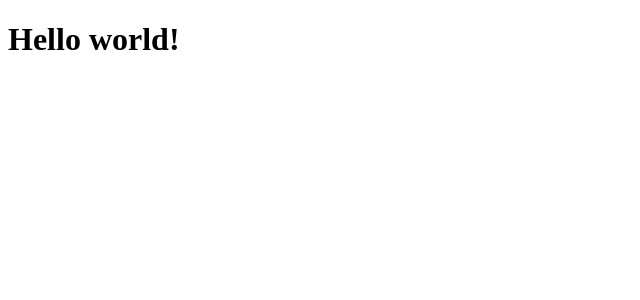
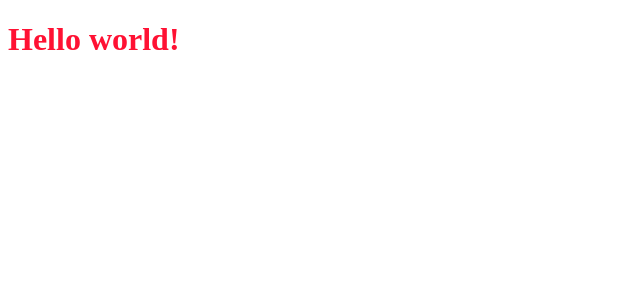
Before and after one commit to AndersonAndrad/course-rocketseat-chapter1-reactjs, a React app: page / in a window 1280 px wide. Shown: the top 300 px of the page, without its empty margins (0-640 px from the left). Built offline with nearby package versions, Linux system fonts and the light colour scheme.

Commit message:
config - adding the styles config, configuring the css and sass

```diff
--- a/package.json
+++ b/package.json
@@ -20,7 +20,12 @@
     "@babel/preset-react": "^7.14.5",
     "babel-loader": "^8.2.2",
     "cross-env": "^7.0.3",
+    "css-loader": "^6.2.0",
     "html-webpack-plugin": "^5.3.2",
+    "node-sass": "^6.0.1",
+    "sass": "^1.35.2",
+    "sass-loader": "^12.1.0",
+    "style-loader": "^3.2.1",
     "webpack": "^5.45.1",
     "webpack-cli": "^4.7.2",
     "webpack-dev-server": "^3.11.2"
--- a/src/App.jsx
+++ b/src/App.jsx
@@ -1,3 +1,6 @@
+// styles
+import './styles/global.module.scss'
+
 export default function App() {
   return (
     <div>
--- /dev/null
+++ b/src/styles/global.module.scss
@@ -0,0 +1,3 @@
+body {
+  color: #f13;
+}
--- a/webpack.config.js
+++ b/webpack.config.js
@@ -27,6 +27,11 @@ module.exports = {
         exclude: /node_modules/,
         use: ['babel-loader'],
       },
+      {
+        test: /\.scss$/,
+        exclude: /node_modules/,
+        use: ['style-loader', 'css-loader', 'sass-loader'],
+      }
     ],
   },
 }
```
Also changed, not shown: 1 other file (tests, documents, lock files or other folders).
